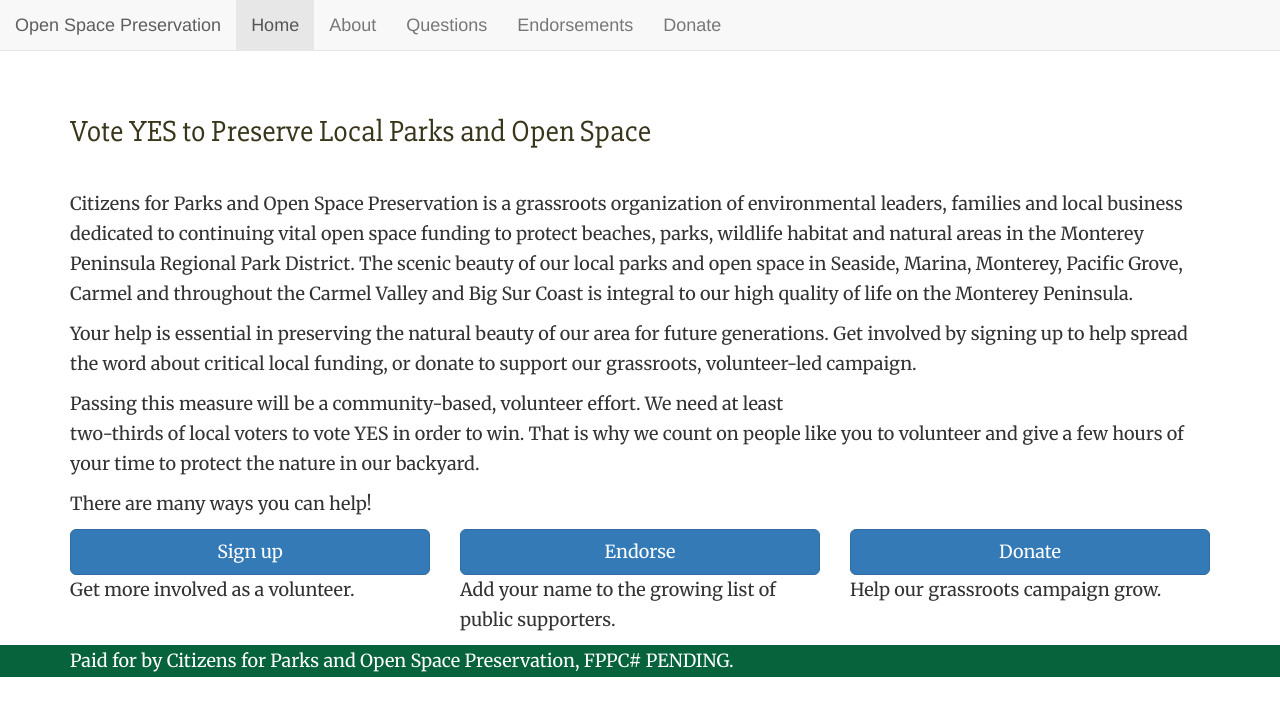
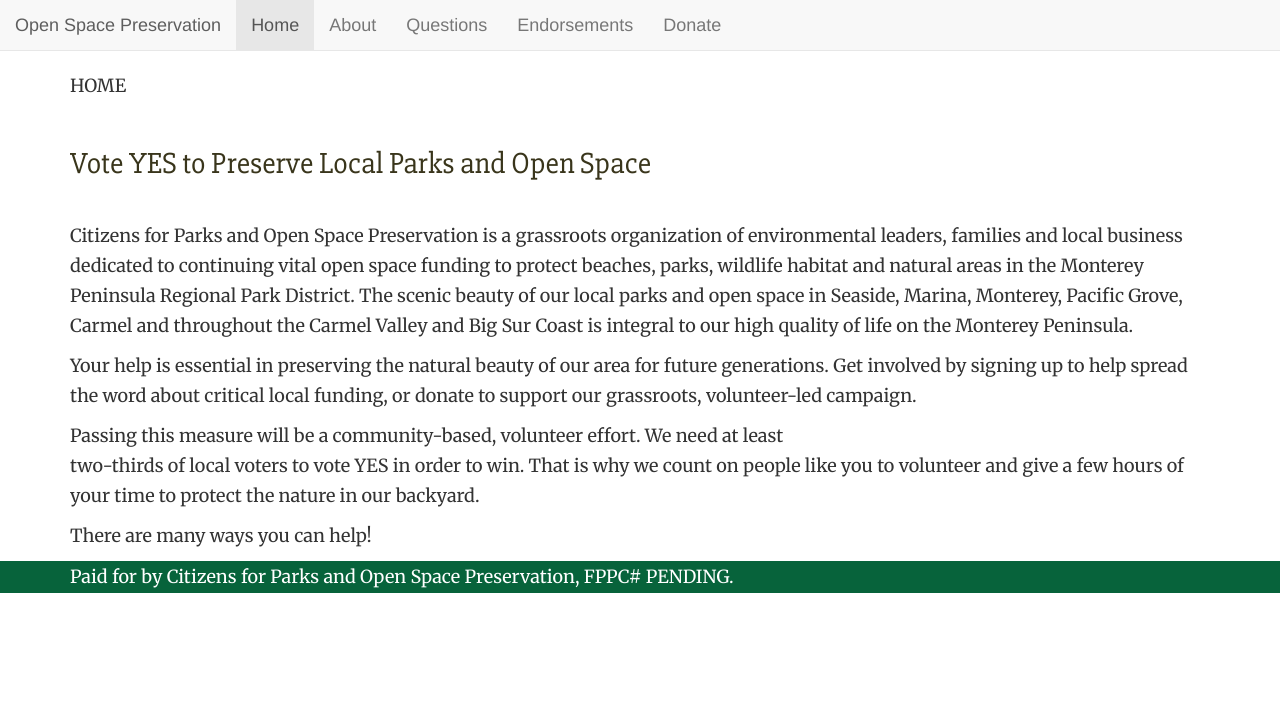
Before and after one commit to kevee/monterey-open-space-campaign, a Jekyll site: the page built from index.html, in a window 1280 px wide. Shown: the top 716 px of the page. Built offline with Jekyll 4.4.1, drawn with Linux system fonts in a browser that asks for light colours.

Commit message:
Update on build #19

```diff
--- a/_layouts/homepage.html
+++ b/_layouts/homepage.html
@@ -3,20 +3,7 @@ layout: html
 ---
 {% include header.html %}
 <div class="container" id="content">
+HOME
   {{ content }}
-  <div class="row">
-    <div class="col-md-4">
-      <a href="volunteer" class="btn btn-lg btn-block btn-primary">Sign up</a>
-      <p>Get more involved as a volunteer.</p>
-    </div>
-    <div class="col-md-4">
-      <a href="volunteer" class="btn btn-lg btn-block btn-primary">Endorse</a>
-      <p>Add your name to the growing list of public supporters.</p>
-    </div>
-    <div class="col-md-4">
-      <a href="volunteer" class="btn btn-lg btn-block btn-primary">Donate</a>
-      <p>Help our grassroots campaign grow.</p>
-    </div>
-  </div>
 </div>
 {% include footer.html %}
```
